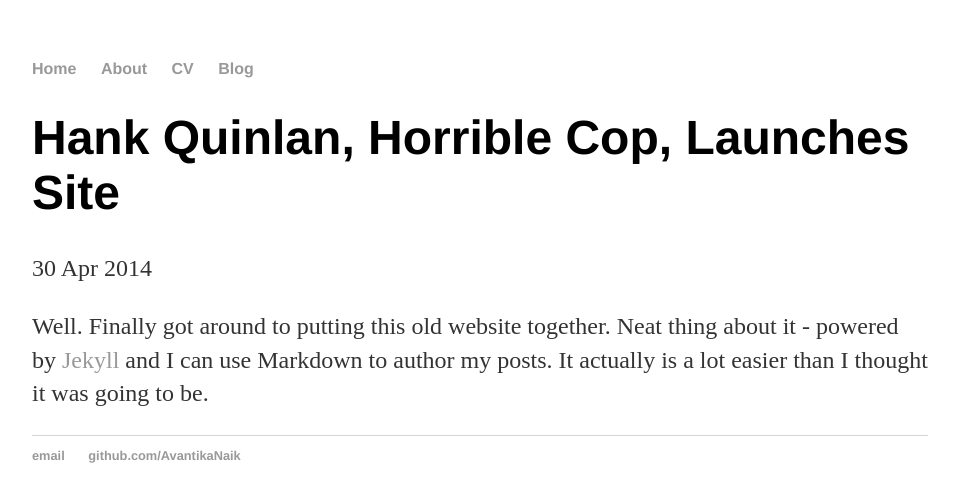
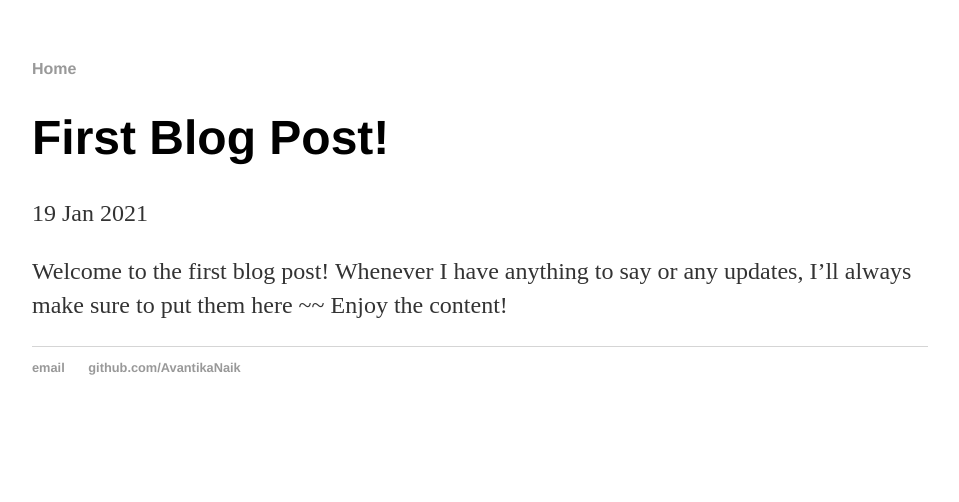
Before and after one commit to AvantikaNaik/AvantikaNaik.github.io, a Jekyll site: the page built from _posts/2021-01-19-first-post.md, in a window 1280 px wide. Shown: the top 502 px of the page, without its empty margins (160-1119 px from the left). Built offline with Jekyll 4.4.1, drawn with Linux system fonts in a browser that asks for light colours.

Commit message:
fixed blog

```diff
--- a/_layouts/default.html
+++ b/_layouts/default.html
@@ -9,9 +9,6 @@
 			<nav>
 	    		<ul>
 	        		<li><a href="/">Home</a></li>
-		        	<li><a href="/about">About</a></li>
-	        		<li><a href="/cv">CV</a></li>
-	        		<li><a href="/blog">Blog</a></li>
 	    		</ul>
 			</nav>
 			<div class="container">
--- a/_posts/2021-01-19-first-post.md
+++ b/_posts/2021-01-19-first-post.md
@@ -1,7 +1,7 @@
 ---
 layout: post
-title: "Hank Quinlan, Horrible Cop, Launches Site"
-date: 2014-04-30
+title: "First Blog Post!"
+date: 2021-01-19
 ---
 
-Well. Finally got around to putting this old website together. Neat thing about it - powered by [Jekyll](http://jekyllrb.com) and I can use Markdown to author my posts. It actually is a lot easier than I thought it was going to be.
+Welcome to the first blog post! Whenever I have anything to say or any updates, I'll always make sure to put them here ~~ Enjoy the content!
--- a/blog/index.html
+++ b/blog/index.html
@@ -1,6 +1,6 @@
 ---
 layout: default
-title: Hank Quinlan's Blog
+title: Tika Talks
 ---
 	<h1>{{ page.title }}</h1>
 	<ul class="posts">
--- a/index.html
+++ b/index.html
@@ -51,7 +51,7 @@
             <li><a class="smoothscroll" href="#activities">Activities</a></li>
             <li><a class="smoothscroll" href="#stats">Videos</a></li>
             <li><a class="smoothscroll" href="#contact">Contact</a></li>
-            <li><a class="smoothscroll" href="/blog">Blog</a></li>
+            <li><a class="smoothscroll" href="/blog/index.html">Blog</a></li>
          </ul> <!-- end #nav -->
 
       </nav> <!-- end #nav-wrap -->
```
Also changed, not shown: odl.png (deleted).
